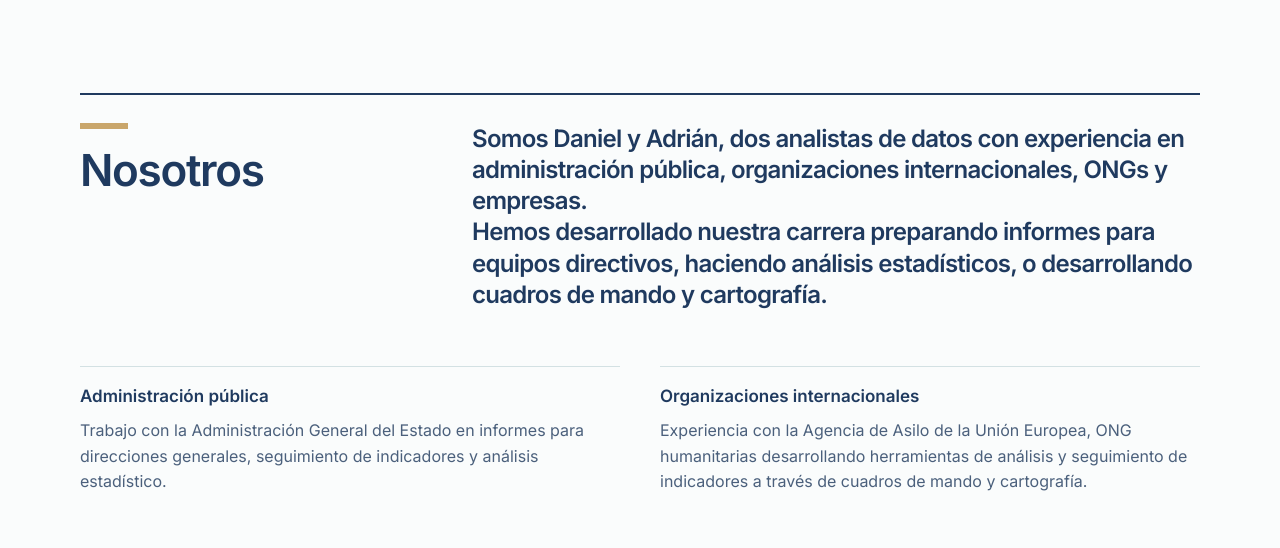
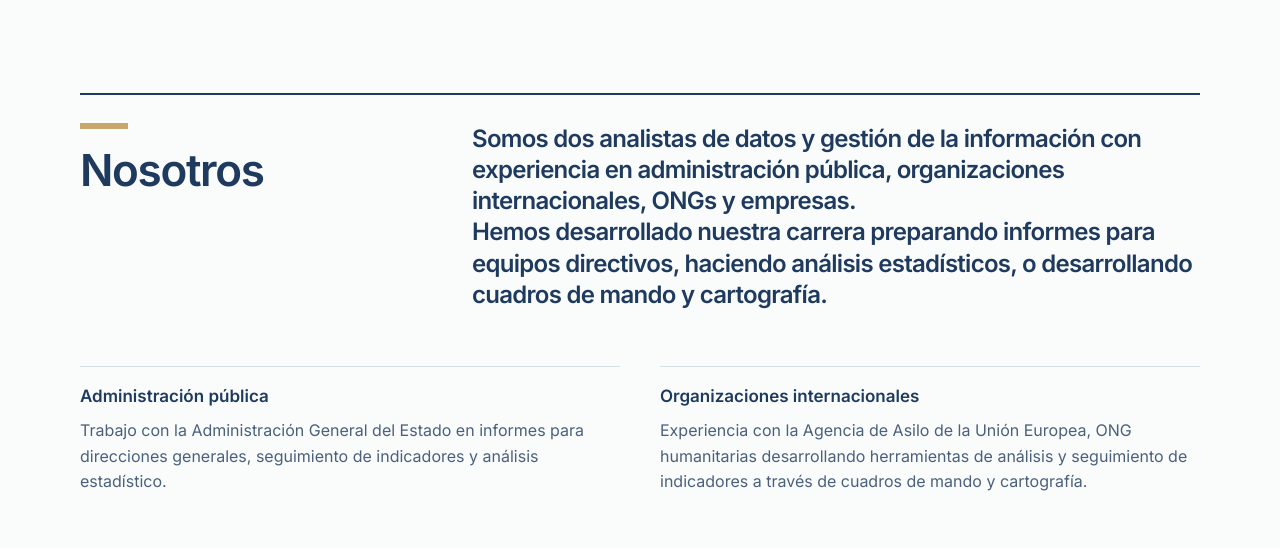
Before and after one commit to Equipo-datos-alisios/web, a plain HTML site: page index.html in a window 1280 px wide. Shown: the part 2655-3203 px from the top of the page. Drawn offline with Linux system fonts and the light colour scheme.

Commit message:
Add files via upload

```diff
--- a/index.html
+++ b/index.html
@@ -155,7 +155,7 @@
           <div class="trazo"></div>
           <h2>Nosotros</h2>
         </div>
-        <p class="lema-nosotros">Somos Daniel y Adrián, dos analistas de datos con experiencia en administración pública, organizaciones internacionales, ONGs y empresas.<br>Hemos desarrollado nuestra carrera preparando informes para equipos directivos, haciendo análisis estadísticos, o desarrollando cuadros de mando y cartografía.</p>
+        <p class="lema-nosotros">Somos dos analistas de datos y gestión de la información con experiencia en administración pública, organizaciones internacionales, ONGs y empresas.<br>Hemos desarrollado nuestra carrera preparando informes para equipos directivos, haciendo análisis estadísticos, o desarrollando cuadros de mando y cartografía.</p>
       </div>
 
       <div class="tres">
```
